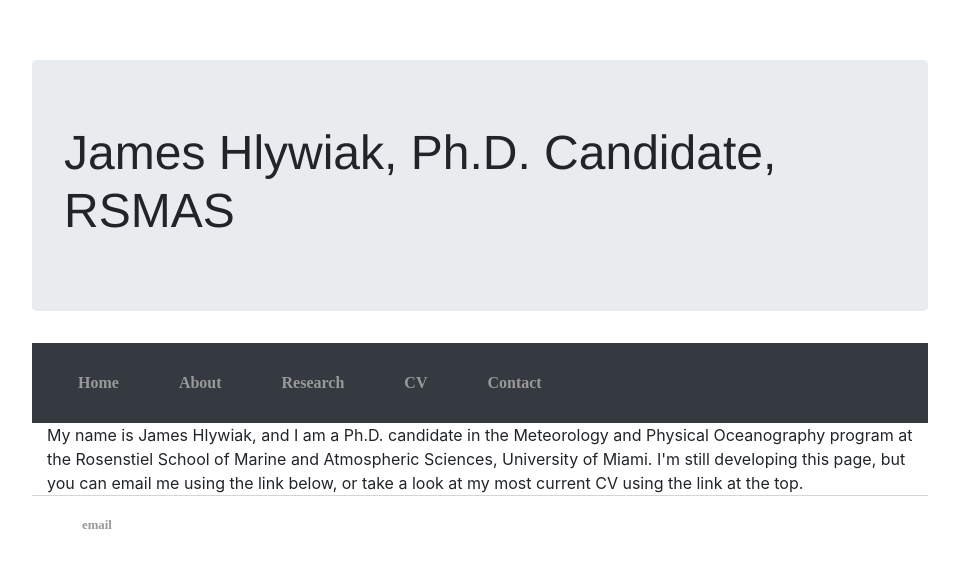
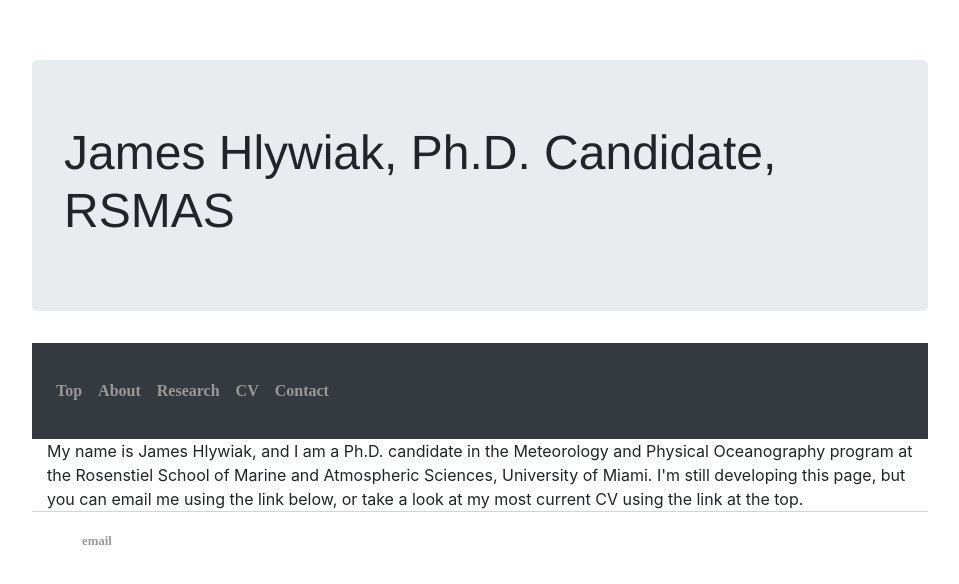
Before and after one commit to jameshlywiak/jameshlywiak.github.io, a Jekyll site: the page index.html, which Jekyll copies as it is, in a window 1280 px wide. Shown: the top 584 px of the page, without its empty margins (160-1119 px from the left). Built offline with Jekyll 4.4.1, drawn with Linux system fonts in a browser that asks for light colours.

Commit message:
Update index.html

```diff
--- a/index.html
+++ b/index.html
@@ -17,11 +17,11 @@
                		</div><!-- /.jumbotron -->
 			<nav class="navbar navbar-expand-sm navbar-dark bg-dark sticky-top">
 	    			<ul class="navbar-nav">
-	        			<li class="nav-item"><a href="/">Home</a></li>
-		        		<li class="nav-item"><a href="/About">About</a></li>
-					<li class="nav-item"><a href="/Research">Research</a></li>
-	        			<li class="nav-item"><a href="./CV.pdf" target="_blank">CV</a></li>
-					<li class="nav-item"><a href="/Contact">Contact</a></li>
+	        			<li class="nav-link"><a href=#>Top</a></li>
+		        		<li class="nav-link"><a href=#>About</a></li>
+					<li class="nav-link"><a href=#>Research</a></li>
+	        			<li class="nav-link"><a href="./CV.pdf" target="_blank">CV</a></li>
+					<li class="nav-link"><a href=#>Contact</a></li>
 	    			</ul>
 			</nav>
             		<div class="container">
```
